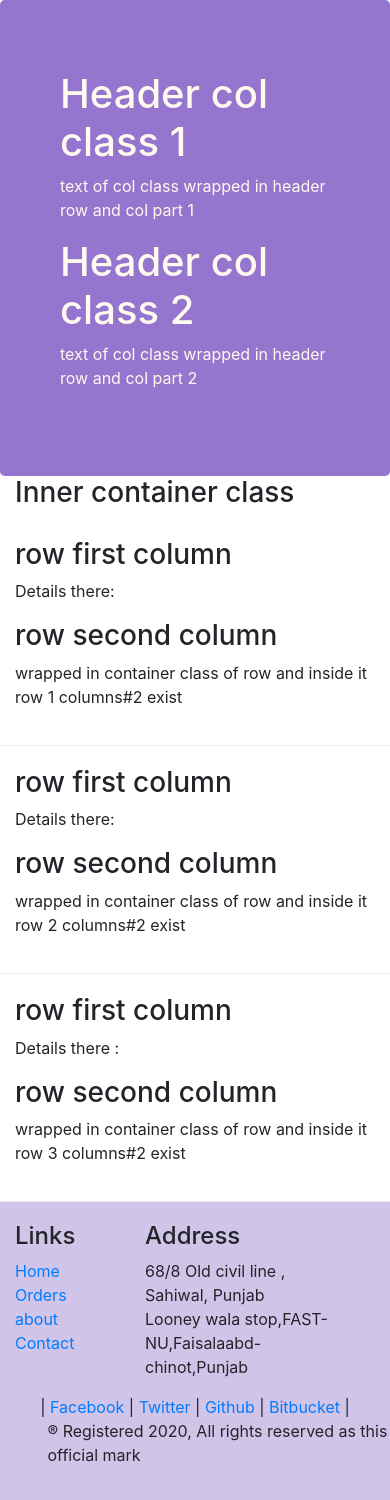
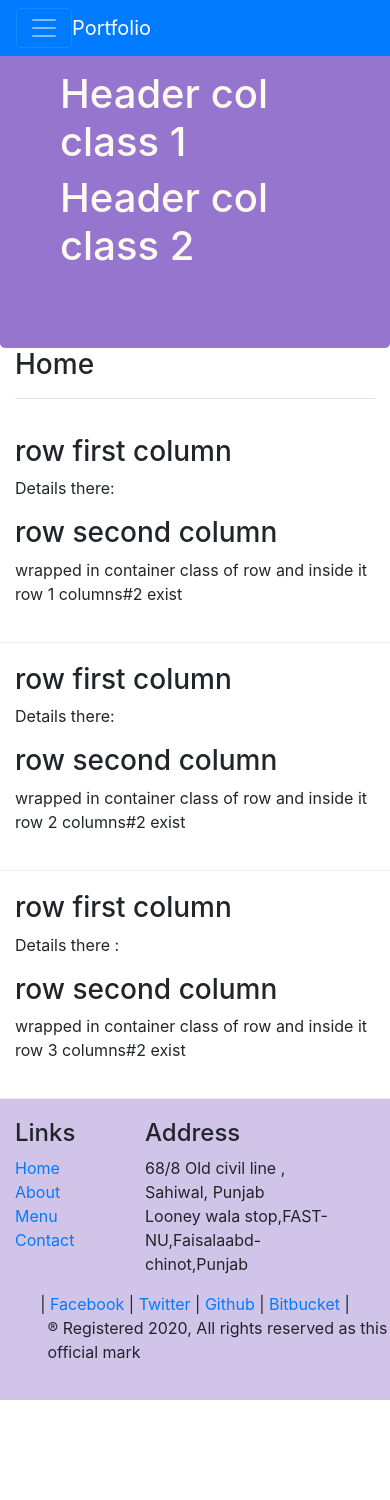
Before and after one commit to Arhamirfan/Front-End-Web-UI-Frameworks-and-Tools-Bootstrap-4, a website: page index.html in a window 390 px wide. Shown: the top 1500 px of the page. After the commit the page ends 1400 px from the top, so only its background shows below. Drawn offline with nearby package versions, Linux system fonts and the light colour scheme.

Commit message:
fourth commit navbar and breadcrumb

```diff
--- a/index.html
+++ b/index.html
@@ -14,25 +14,53 @@
 </head>
 
 <body>
+
+    <nav class="navbar navbar-dark navbar-expand-sm bg-primary fixed-top">
+        <div class="container">
+
+            <button class="navbar-toggler" data-toggle="collapse" data-target="#navbarmenu">
+                <span class="navbar-toggler-icon">
+
+                </span>
+            </button>
+
+            <a href="./index.html" class="navbar-brand mr-auto">Portfolio</a>
+
+            <div class="collapse navbar-collapse" id="navbarmenu">
+                <ul class="navbar-nav ml-auto">
+                    <li class="nav-item active"> <a href="#" class="nav-link">Home</a> </li>
+                    <li class="nav-item"> <a href="./aboutus.html" class="nav-link">About us</a> </li>
+                    <li class="nav-item"> <a href="#" class="nav-link">Menu</a> </li>
+                    <li class="nav-item"> <a href="#" class="nav-link">Contact</a></li>
+                </ul>
+            </div>
+
+        </div>
+
+    </nav>
+
+
     <header class="jumbotron"> <!-- jumbotron will seperate the class from web page-->
         <div class="container">
+
             <div class="row row_header">
                 <div class="col-12 col-sm-6"> <!-- states that 12/12 col means whole row is assigned and from sm-xl takes 6 col.-->
                     <h1>Header col class 1</h1>
-                    <p>text of col class wrapped in header row and col part 1</p>
+                    <p class="d-none d-sm-block">text of col class wrapped in header row and col part 1</p>
                 </div>
                 <div class="col-12 col-sm"> <!-- states that 12/12 col means whole row is assigned and from sm-xl takes remaining 6 col.-->
                     <h1>Header col class 2</h1>
-                    <p>text of col class wrapped in header row and col part 2</p>
+                    <p class="d-none d-sm-block">text of col class wrapped in header row and col part 2</p>
                 </div>
-            </div>
+
 
         </div>
 
     </header>
     <div class="container">
         <!--bootstrap grid system work as a container in a div box .. these are fix class-->
-        <h3> Inner container class</h3>
+        <h3> Home</h3>
+        <hr>
         <div class="row row_contant align-items-center">
             <!-- To add all rows and align then and to fix them within it we can specify columns .. -> each row is divided into 12 columns-->
             <!-- we will specify these classes for different screens of 5 sizes as col-sm,col-md,col-lg,col-xl -->
@@ -88,9 +116,9 @@
                 <div class="col-4 col-sm-2">
                     <h4>Links</h4>
                     <ul class="list-unstyled">
-                        <li> <a href="#">Home</a></li>
-                        <li> <a href="#">Orders</a></li>
-                        <li> <a href="#">about</a></li>
+                        <li> <a href="./index.html">Home</a></li>
+                        <li> <a href="./aboutus.html">About</a></li>
+                        <li> <a href="#">Menu</a></li>
                         <li> <a href="#">Contact</a></li>
                     </ul>
                 </div>
```
Also changed, not shown: aboutus.html (+30 -4 lines).
